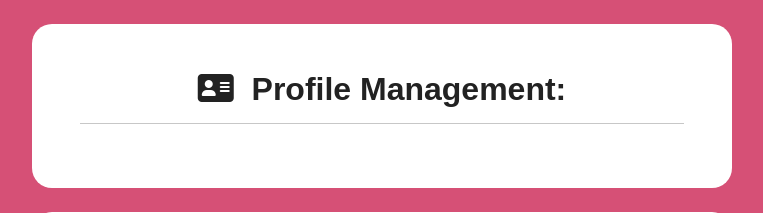
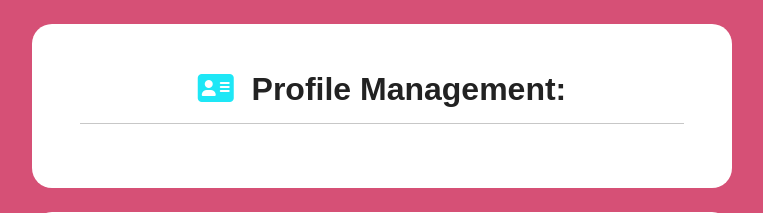
Before and after one commit to aokealy/pokemonshop, a Django app: page /profiles/profile-management in a window 1280 px wide. Shown: the part 59-272 px from the top of the page, without its empty margins (258-1021 px from the left). Run offline with Django 3.2, Linux system fonts and the light colour scheme; a user stored in the database is signed in; data comes from the database, SQL or seed files in the repository; both versions use the stored data as it was after the commit; some libraries are stand-ins or nearby versions; some web fonts are replaced.

Commit message:
update font awesome icon on profile management page

```diff
--- a/profiles/templates/profiles/profile-management.html
+++ b/profiles/templates/profiles/profile-management.html
@@ -13,7 +13,7 @@
     <br>
     <div class="container bg-white shadow-md p-5 form-layout">
 
-        <h2 class="text-center"><i class="fa-solid fa-address-card"></i>&nbsp Profile Management:</h2>
+        <h2 class="text-center"><i class="fa-solid fa-address-card" style="color: #1ee7f6;"></i>&nbsp Profile Management:</h2>
         <hr>
 
 
```
Also changed, not shown: db.sqlite3.
